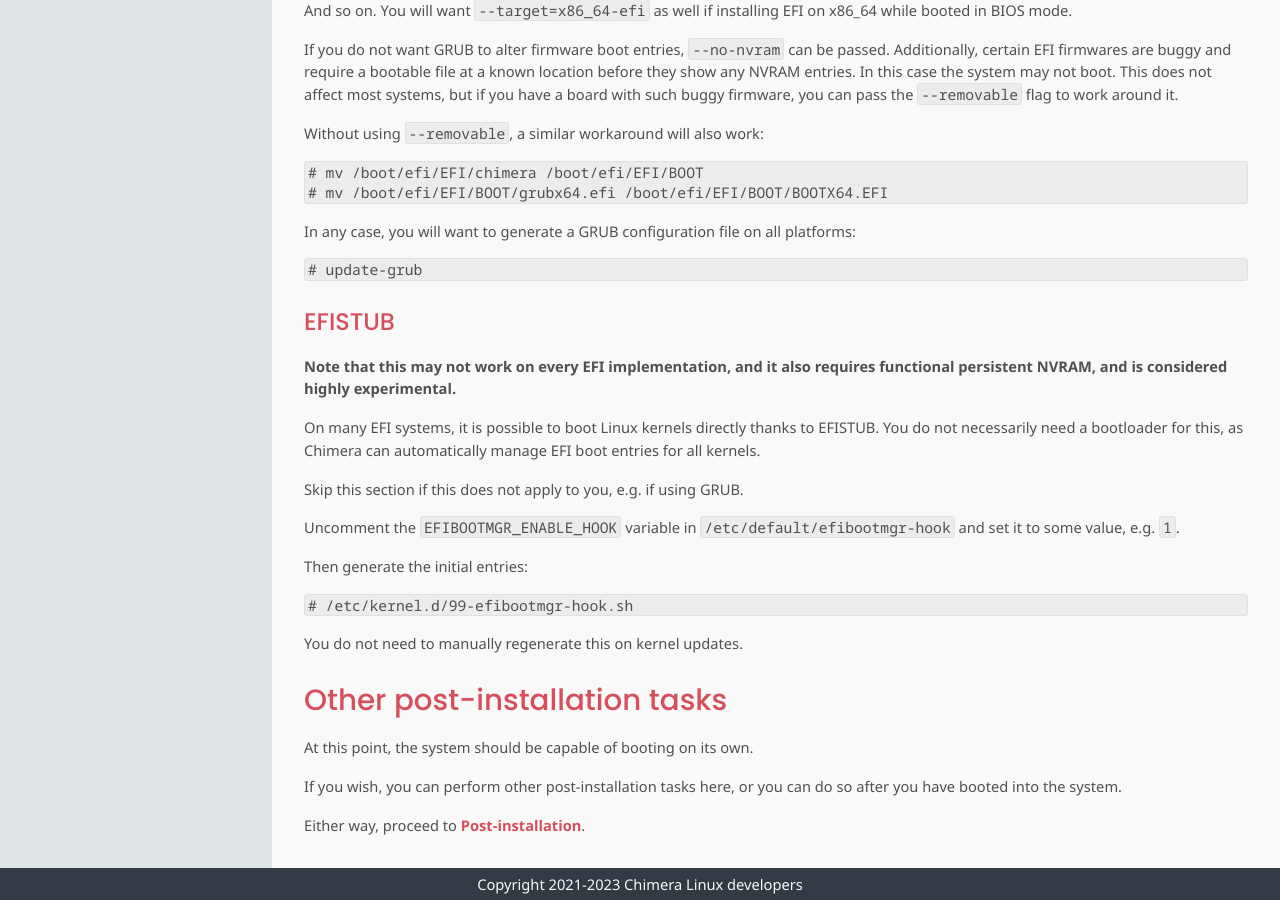
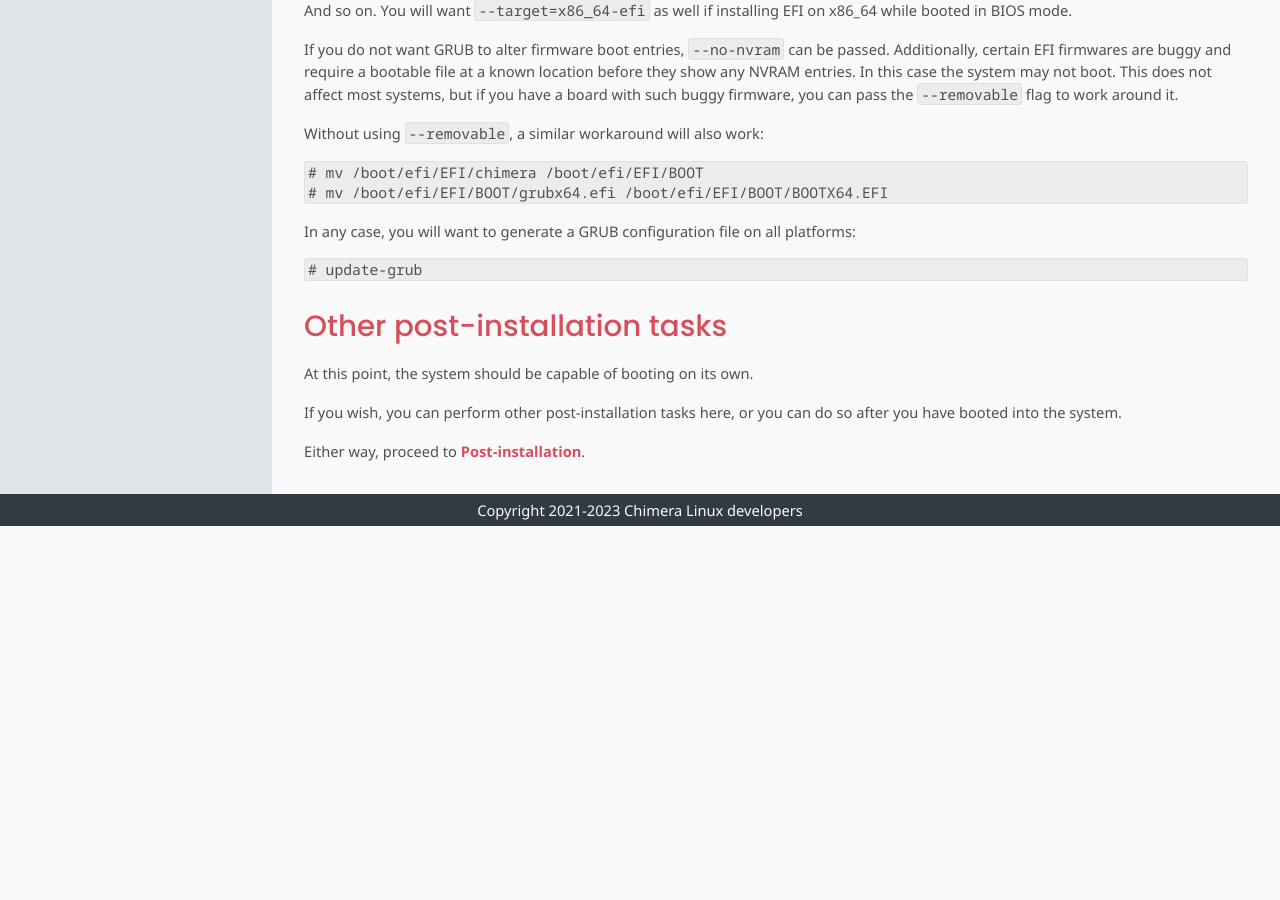
Before and after one commit to chimera-linux/chimera-linux.github.io, a Jekyll site: the page built from _docs/installation/live/install.md, in a window 1280 px wide and 900 px high, scrolled down 4772 px. Built offline with Jekyll 4.4.1, drawn with Linux system fonts in a browser that asks for light colours; after the commit the page ends 5298 px from its top, so only the background shows below that.

Commit message:
remove efistub from docs
This is only going to work for people with a few motherboards
expecting specific things, and it's not good to even suggest it
may be usable by default.

````diff
--- a/_docs/installation/live/install.md
+++ b/_docs/installation/live/install.md
@@ -335,29 +335,6 @@ platforms:
 # update-grub
 ```
 
-### EFISTUB
-
-**Note that this may not work on every EFI implementation, and it also requires
-functional persistent NVRAM, and is considered highly experimental.**
-
-On many EFI systems, it is possible to boot Linux kernels directly thanks to
-EFISTUB. You do not necessarily need a bootloader for this, as Chimera can
-automatically manage EFI boot entries for all kernels.
-
-Skip this section if this does not apply to you, e.g. if using GRUB.
-
-Uncomment the `EFIBOOTMGR_ENABLE_HOOK` variable in `/etc/default/efibootmgr-hook`
-and set it to some value, e.g. `1`.
-
-Then generate the initial entries:
-
-```
-# /etc/kernel.d/99-efibootmgr-hook.sh
-```
-
-You do not need to manually regenerate this on kernel updates.
-
-
 ## Other post-installation tasks
 
 At this point, the system should be capable of booting on its own.
````
